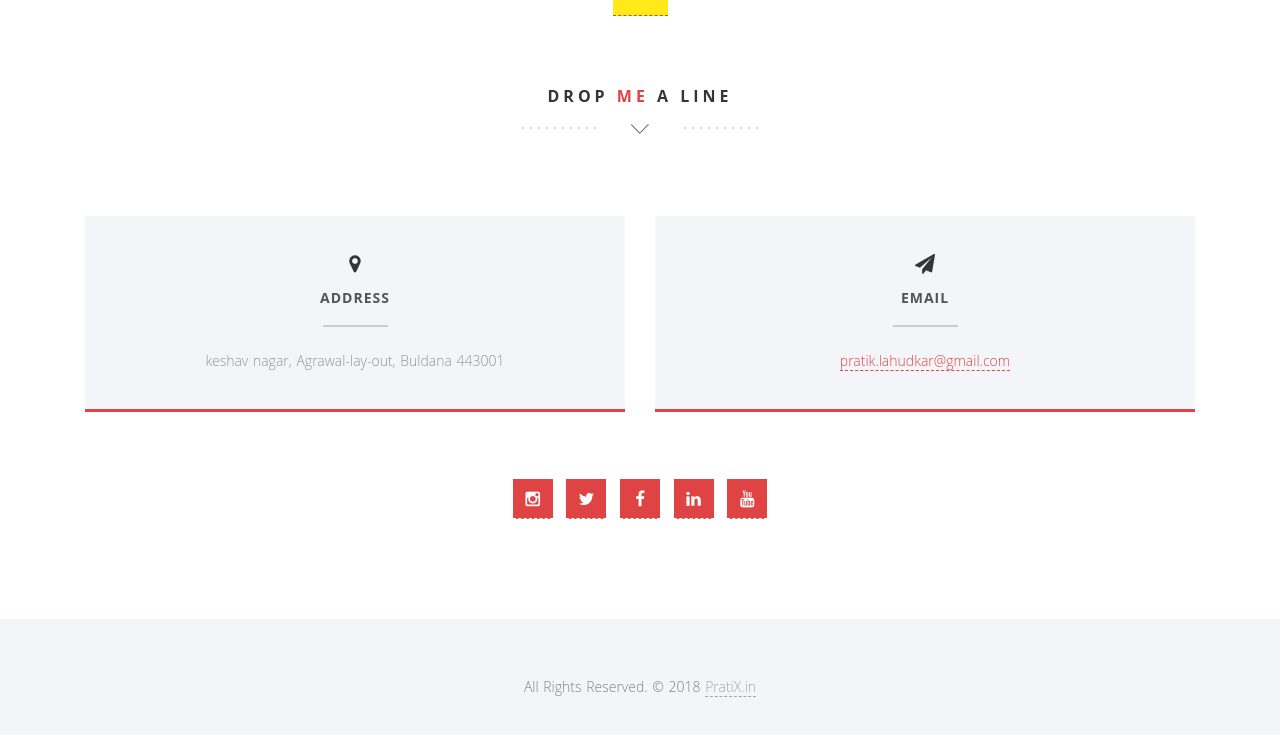
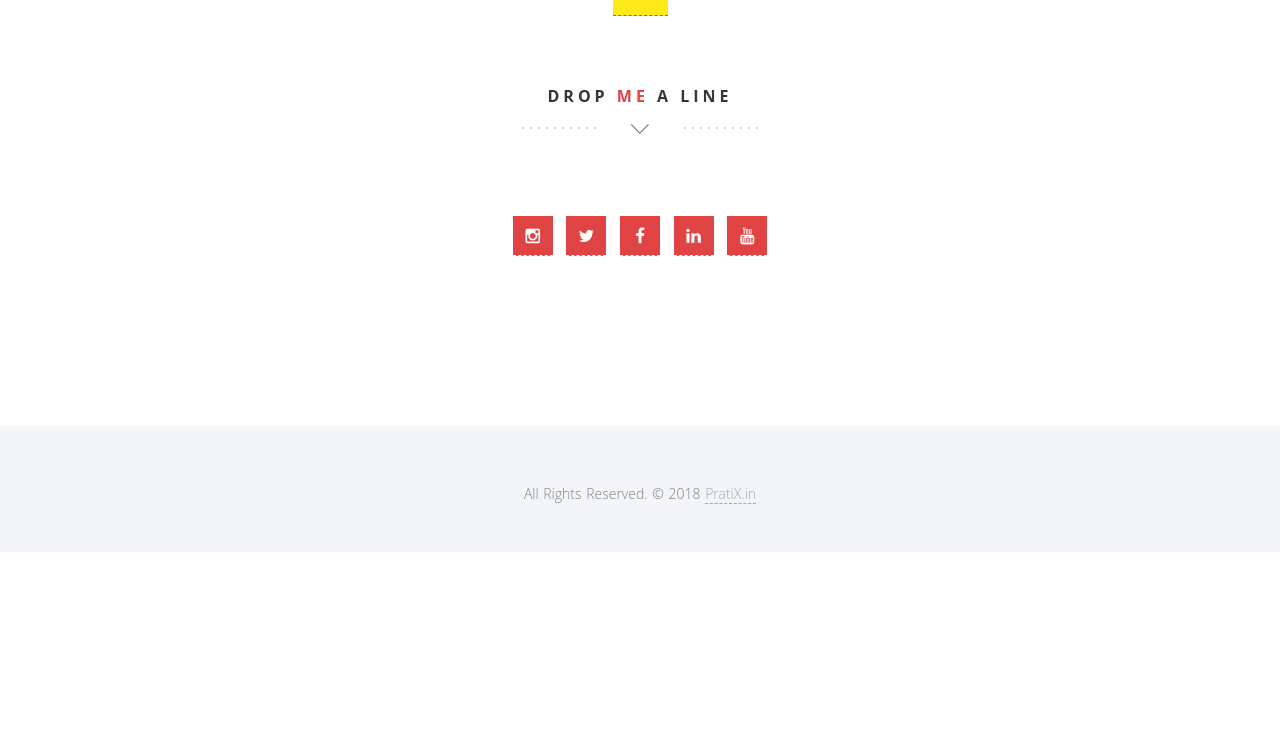
Before and after one commit to pratiklahudkar/pratiklahudkar.github.io, a plain HTML site: page index.html in a window 1280 px wide. Shown: the part 6327-7062 px from the top of the page. After the commit the page ends 6879 px from the top, so only its background shows below. Drawn offline with nearby package versions, Linux system fonts and the light colour scheme; some packages are replaced by stand-ins of ours.

Commit message:
Update index.html

```diff
--- a/index.html
+++ b/index.html
@@ -502,12 +502,12 @@
             </div>
             <div class="row contact-details">
 			  <!-- Adress Box -->
-              <div class="col-md-6">
+<!--               <div class="col-md-6">
                 <div class="dark-box box-hover">
                   <h2><i class="fa fa-map-marker"></i><span>Address</span></h2>
                   <p>keshav nagar, Agrawal-lay-out, Buldana 443001</p>
                 </div>
-              </div>
+              </div> -->
 			  <!-- Phone Number Box -->
 <!--               <div class="col-md-4">
                 <div class="dark-box box-hover">
@@ -516,13 +516,13 @@
                 </div>
               </div> -->
 			  <!-- E-Mail Box -->
-              <div class="col-md-6">
+<!--               <div class="col-md-6">
                 <div class="dark-box box-hover">
                   <h2><i class="fa fa-paper-plane"></i><span>Email</span></h2>
                   <p><a href="index.html#">pratik.lahudkar@gmail.com</a></p>
                 </div>
               </div>
-            </div>
+            </div> -->
 <!-- 			<div class="row"> -->
 			  <!-- <!-- Google Maps (Change your Settings below) -->
 			 <!--  <div class="col-md-6">
```
